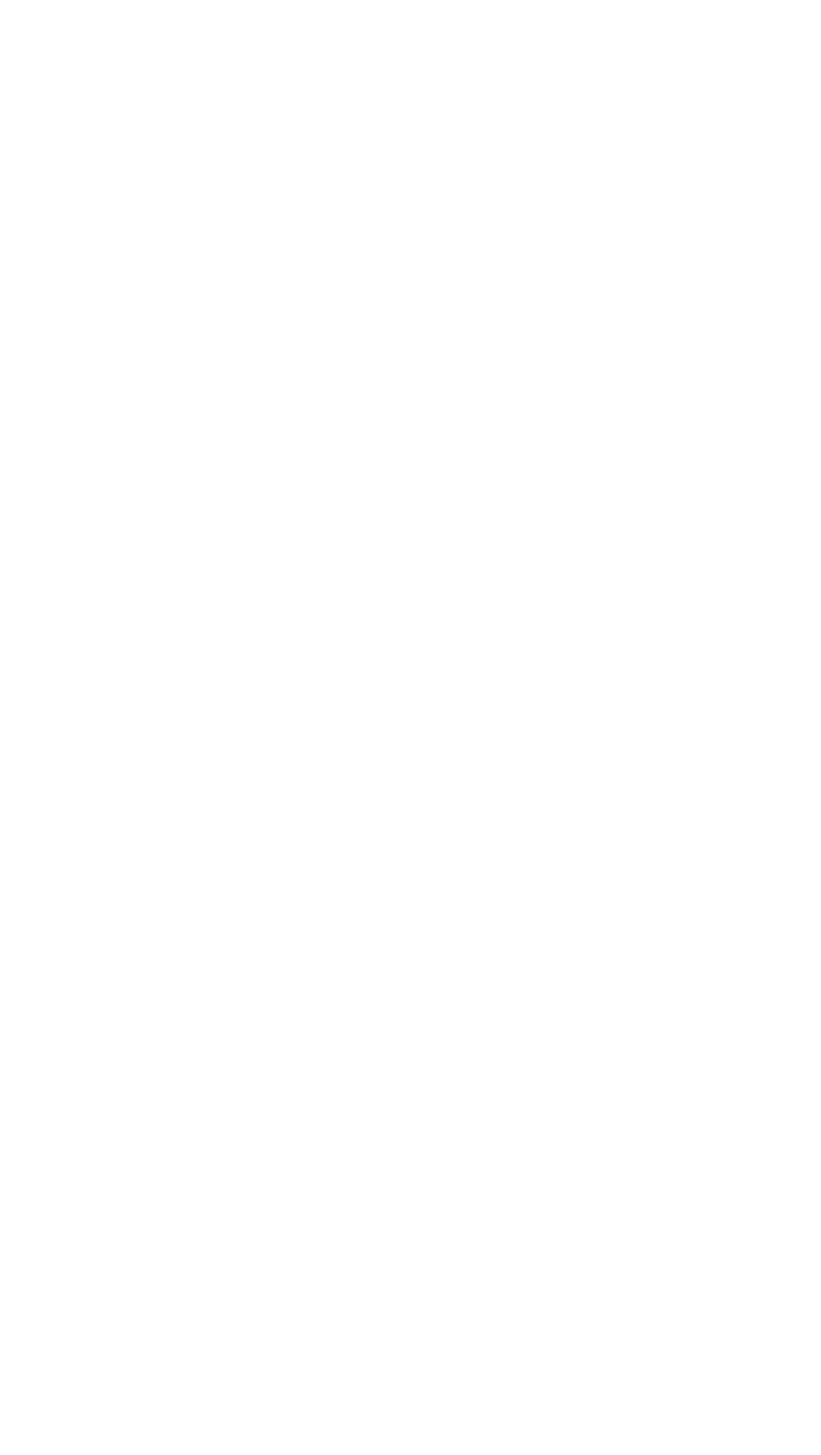
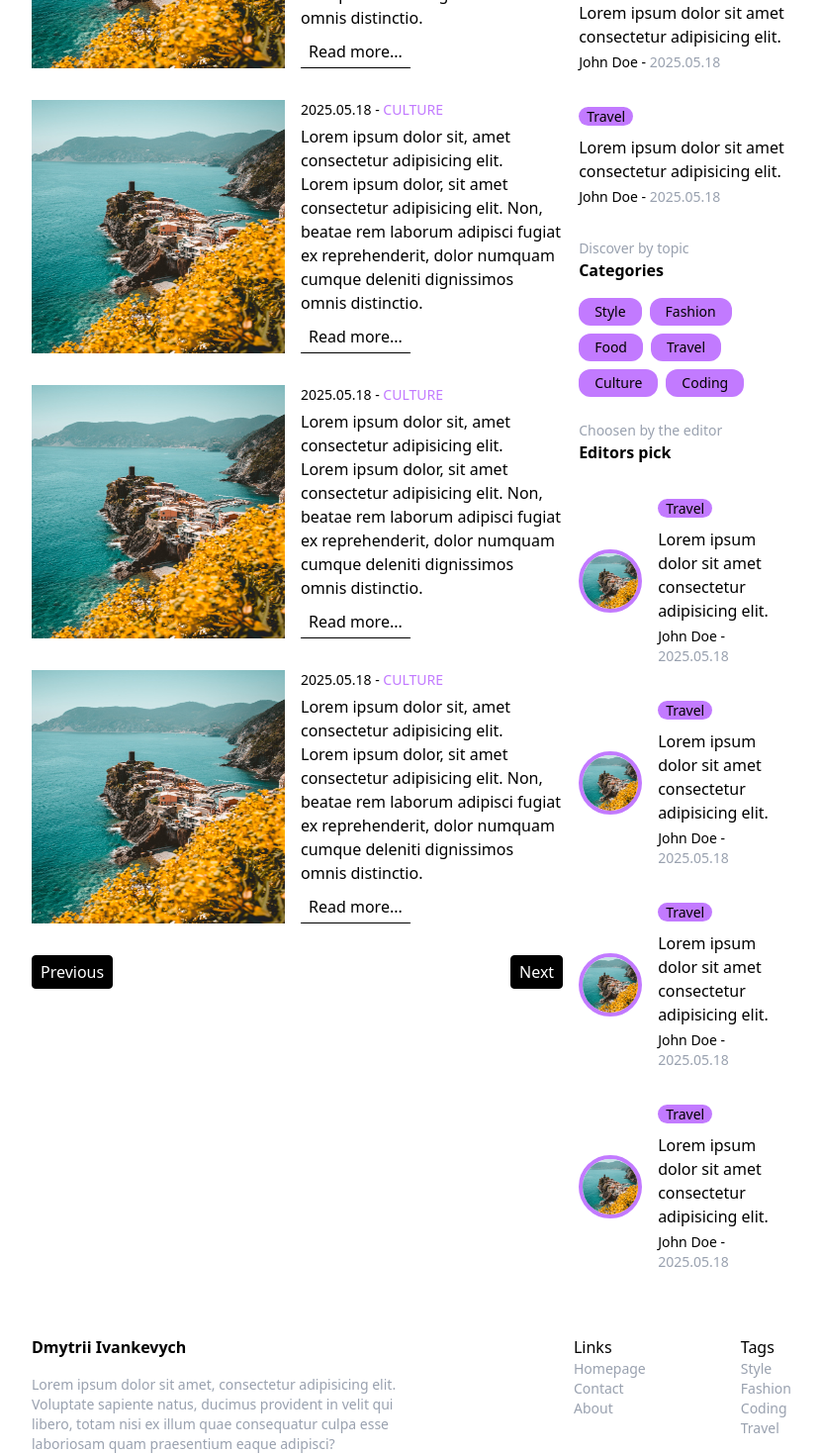
Before and after one commit to Rydeef/next-blog, a Next.js app: page / in a window 1280 px wide. Shown: the part 1120-2590 px from the top of the page at 99% size, without its empty margins (224-1054 px from the left). Before the commit the page ends 885 px from the top, so only its background shows below. Built offline with nearby package versions, Linux system fonts and the light colour scheme.

Commit message:
Main page done

```diff
--- /dev/null
+++ b/src/app/blog/page.tsx
@@ -0,0 +1,9 @@
+const BlogPage = () => {
+  return (
+    <div>
+      <h1>Style Blog</h1>
+    </div>
+  );
+};
+
+export default BlogPage;
--- a/src/app/page.tsx
+++ b/src/app/page.tsx
@@ -8,7 +8,7 @@ export default function Home() {
     <div>
       <Featured />
       <CategoryList />
-      <div className="flex">
+      <div className="flex mt-16">
         <CardList />
         <Menu />
       </div>
--- a/src/components/card-list/Card.tsx
+++ b/src/components/card-list/Card.tsx
@@ -0,0 +1,31 @@
+import { Button } from "@/shared/button/Button";
+import Image from "next/image";
+import Link from "next/link";
+
+export const Card = () => {
+  return (
+    <div className="flex">
+      <div className="size-64 relative">
+        <Image src="/culture.png" alt="postimage" fill />
+      </div>
+      <div className="flex flex-col justify-between ml-4 flex-1/3">
+        <div className="text-sm">
+          2025.05.18 - <span className="text-purple-400">CULTURE</span>
+        </div>
+        <div>
+          <h3>Lorem ipsum dolor sit, amet consectetur adipisicing elit.</h3>
+          <p>
+            Lorem ipsum dolor, sit amet consectetur adipisicing elit. Non,
+            beatae rem laborum adipisci fugiat ex reprehenderit, dolor numquam
+            cumque deleniti dignissimos omnis distinctio.
+          </p>
+        </div>
+        <div>
+          <Button variant="link">
+            <Link href="/">Read more...</Link>
+          </Button>
+        </div>
+      </div>
+    </div>
+  );
+};
--- a/src/components/card-list/CardList.tsx
+++ b/src/components/card-list/CardList.tsx
@@ -1,10 +1,23 @@
 import React from "react";
 import Pagination from "../pagination/Pagination";
+import { Card } from "./Card";
 
 const CardList = () => {
   return (
     <div className="flex-5">
       <h1>Recent posts</h1>
+      <div className="my-8">
+        <Card />
+      </div>
+      <div className="my-8">
+        <Card />
+      </div>
+      <div className="my-8">
+        <Card />
+      </div>
+      <div className="my-8">
+        <Card />
+      </div>
       <Pagination />
     </div>
   );
--- a/src/components/footer/Footer.tsx
+++ b/src/components/footer/Footer.tsx
@@ -1,7 +1,35 @@
+import Link from "next/link";
 import React from "react";
 
 const Footer = () => {
-  return <div>Footer</div>;
+  return (
+    <div className="flex justify-between my-8">
+      <div className="flex-1/2">
+        <div className="font-bold">Dmytrii Ivankevych</div>
+        <p className="text-sm mt-4 text-gray-400">
+          Lorem ipsum dolor sit amet, consectetur adipisicing elit. Voluptate
+          sapiente natus, ducimus provident in velit qui libero, totam nisi ex
+          illum quae consequatur culpa esse laboriosam quam praesentium eaque
+          adipisci?
+        </p>
+      </div>
+      <div className="flex-1/2 flex justify-end space-x-24">
+        <div className="flex flex-col">
+          <div>Links</div>
+          <Link href="/" className="text-sm text-gray-400">Homepage</Link>
+          <Link href="/" className="text-sm text-gray-400">Contact</Link>
+          <Link href="/" className="text-sm text-gray-400">About</Link>
+        </div>
+        <div className="flex flex-col">
+          <div>Tags</div>
+          <Link href="/" className="text-sm text-gray-400">Style</Link>
+          <Link href="/" className="text-sm text-gray-400">Fashion</Link>
+          <Link href="/" className="text-sm text-gray-400">Coding</Link>
+          <Link href="/" className="text-sm text-gray-400">Travel</Link>
+        </div>
+      </div>
+    </div>
+  );
 };
 
 export default Footer;
--- /dev/null
+++ b/src/components/menu/Categories.tsx
@@ -0,0 +1,38 @@
+import Link from "next/link";
+
+export const Categories = () => {
+  return (
+    <div className="flex space-x-2 space-y-2 flex-wrap my-4">
+      <Link href="/">
+        <div className="bg-purple-400 rounded-xl px-4 py-1 text-sm text-nowrap flex items-center justify-center">
+          Style
+        </div>
+      </Link>
+      <Link href="/">
+        <div className="bg-purple-400 rounded-xl px-4 py-1 text-sm text-nowrap flex items-center justify-center">
+          Fashion
+        </div>
+      </Link>
+      <Link href="/">
+        <div className="bg-purple-400 rounded-xl px-4 py-1 text-sm text-nowrap flex items-center justify-center">
+          Food
+        </div>
+      </Link>
+      <Link href="/">
+        <div className="bg-purple-400 rounded-xl px-4 py-1 text-sm text-nowrap flex items-center justify-center">
+          Travel
+        </div>
+      </Link>
+      <Link href="/">
+        <div className="bg-purple-400 rounded-xl px-4 py-1 text-sm text-nowrap flex items-center justify-center">
+          Culture
+        </div>
+      </Link>
+      <Link href="/">
+        <div className="bg-purple-400 rounded-xl px-4 py-1 text-sm text-nowrap flex items-center justify-center">
+          Coding
+        </div>
+      </Link>
+    </div>
+  );
+};
--- /dev/null
+++ b/src/components/menu/EditorsPick.tsx
@@ -0,0 +1,97 @@
+import Image from "next/image";
+import Link from "next/link";
+
+export const EditorsPick = () => {
+  return (
+    <div>
+      <Link href="/">
+        <div className="my-8 flex items-center">
+          <Image
+            src="/culture.png"
+            alt="culture"
+            height={64}
+            width={64}
+            className="rounded-full aspect-square object-cover mr-4 border-4 border-purple-400"
+          />
+          <div>
+            <span className="bg-purple-400 px-2 rounded-xl text-sm">
+              Travel
+            </span>
+            <div className="mt-2">
+              Lorem ipsum dolor sit amet consectetur adipisicing elit.
+            </div>
+            <div className="text-sm mt-1">
+              John Doe - <span className="text-gray-400">2025.05.18</span>
+            </div>
+          </div>
+        </div>
+      </Link>
+      <Link href="/">
+        <div className="my-8 flex items-center">
+          <Image
+            src="/culture.png"
+            alt="culture"
+            height={64}
+            width={64}
+            className="rounded-full aspect-square object-cover mr-4 border-4 border-purple-400"
+          />
+          <div>
+            <span className="bg-purple-400 px-2 rounded-xl text-sm">
+              Travel
+            </span>
+            <div className="mt-2">
+              Lorem ipsum dolor sit amet consectetur adipisicing elit.
+            </div>
+            <div className="text-sm mt-1">
+              John Doe - <span className="text-gray-400">2025.05.18</span>
+            </div>
+          </div>
+        </div>
+      </Link>
+      <Link href="/">
+        <div className="my-8 flex items-center">
+          <Image
+            src="/culture.png"
+            alt="culture"
+            height={64}
+            width={64}
+            className="rounded-full aspect-square object-cover mr-4 border-4 border-purple-400"
+          />
+          <div>
+            <span className="bg-purple-400 px-2 rounded-xl text-sm">
+              Travel
+            </span>
+            <div className="mt-2">
+              Lorem ipsum dolor sit amet consectetur adipisicing elit.
+            </div>
+            <div className="text-sm mt-1">
+              John Doe - <span className="text-gray-400">2025.05.18</span>
+            </div>
+          </div>
+        </div>
+      </Link>
+      <Link href="/">
+        <div className="my-8 flex items-center">
+          <Image
+            src="/culture.png"
+            alt="culture"
+            height={64}
+            width={64}
+            className="rounded-full aspect-square object-cover mr-4 border-4 border-purple-400"
+          />
+          <div>
+            <span className="bg-purple-400 px-2 rounded-xl text-sm">
+              Travel
+            </span>
+            <div className="mt-2">
+              Lorem ipsum dolor sit amet consectetur adipisicing elit.
+            </div>
+            <div className="text-sm mt-1">
+              John Doe - <span className="text-gray-400">2025.05.18</span>
+            </div>
+          </div>
+        </div>
+      </Link>
+    </div>
+  );
+};
--- a/src/components/menu/Menu.tsx
+++ b/src/components/menu/Menu.tsx
@@ -1,7 +1,24 @@
 import React from "react";
+import { Popular } from "./Popular";
+import { Categories } from "./Categories";
+import { EditorsPick } from "./EditorsPick";
 
 const Menu = () => {
-  return <div>Menu</div>;
+  return (
+    <div className="flex-2 ml-4 w-full">
+      <h3 className="text-sm text-gray-400">{"What's hot"}</h3>
+      <h2 className="font-bold">Most popular</h2>
+      <Popular />
+
+      <h3 className="text-sm text-gray-400">Discover by topic</h3>
+      <h2 className="font-bold">Categories</h2>
+      <Categories />
+
+      <h3 className="text-sm text-gray-400">Choosen by the editor</h3>
+      <h2 className="font-bold">Editors pick</h2>
+      <EditorsPick />
+    </div>
+  );
 };
 
 export default Menu;
--- /dev/null
+++ b/src/components/menu/Popular.tsx
@@ -0,0 +1,41 @@
+import Link from "next/link";
+
+export const Popular = () => {
+  return (
+    <div>
+      <div className="my-8">
+        <Link href="/" >
+          <span className="bg-purple-400 px-2 rounded-xl text-sm">Travel</span>
+          <div className="mt-2">
+            Lorem ipsum dolor sit amet consectetur adipisicing elit.
+          </div>
+          <div className="text-sm mt-1">
+            John Doe - <span className="text-gray-400">2025.05.18</span>
+          </div>
+        </Link>
+      </div>
+       <div className="my-8">
+        <Link href="/" >
+          <span className="bg-purple-400 px-2 rounded-xl text-sm">Travel</span>
+          <div className="mt-2">
+            Lorem ipsum dolor sit amet consectetur adipisicing elit.
+          </div>
+          <div className="text-sm mt-1">
+            John Doe - <span className="text-gray-400">2025.05.18</span>
+          </div>
+        </Link>
+      </div>
+       <div className="my-8">
+        <Link href="/" >
+          <span className="bg-purple-400 px-2 rounded-xl text-sm">Travel</span>
+          <div className="mt-2">
+            Lorem ipsum dolor sit amet consectetur adipisicing elit.
+          </div>
+          <div className="text-sm mt-1">
+            John Doe - <span className="text-gray-400">2025.05.18</span>
+          </div>
+        </Link>
+      </div>
+    </div>
+  );
+};
--- a/src/components/pagination/Pagination.tsx
+++ b/src/components/pagination/Pagination.tsx
@@ -1,7 +1,11 @@
+import { Button } from "@/shared/button/Button";
 import React from "react";
 
 const Pagination = () => {
-  return <div>Pagination</div>;
+  return <div className="flex justify-between">
+    <Button>Previous</Button>
+    <Button>Next</Button>
+  </div>;
 };
 
 export default Pagination;
--- a/src/shared/button/Button.tsx
+++ b/src/shared/button/Button.tsx
@@ -5,19 +5,24 @@ import { JSX, useContext } from "react";
 
 interface Props extends React.HTMLProps<HTMLButtonElement> {
   children: JSX.Element | string;
+  variant?: "button" | "link";
 }
 
-export const Button = ({ children, className }: Props) => {
+export const Button = ({ children, className, variant = "button" }: Props) => {
   const { theme } = useContext(ThemeContext);
   return (
     <button
       className={`${className} ${classNames({
-        "px-2 py-1 rounded hover:bg-transparent duration-100 cursor-pointer":
-          true,
-        "border-white border-2 hover:text-white bg-white text-black":
-          theme === Theme.DARK,
-        "border-black border-2 hover:text-black bg-black text-white":
-          theme === Theme.LIGHT,
+        "px-2 py-1 hover:bg-transparent duration-150 cursor-pointer": true,
+        "border-white border-1 hover:text-white bg-white text-black rounded":
+          theme === Theme.DARK && variant == "button",
+        "border-black border-1 hover:text-black bg-black text-white rounded":
+          theme === Theme.LIGHT && variant == "button",
+        "hover:text-purple-400": variant == "link",
+        "border-b-1 hover:border-purple-400":
+          theme === Theme.DARK && variant == "link",
+        "border-b-1 border-black hover:border-purple-400":
+          theme === Theme.LIGHT && variant == "link",
       })}`}
     >
       {children}
```
